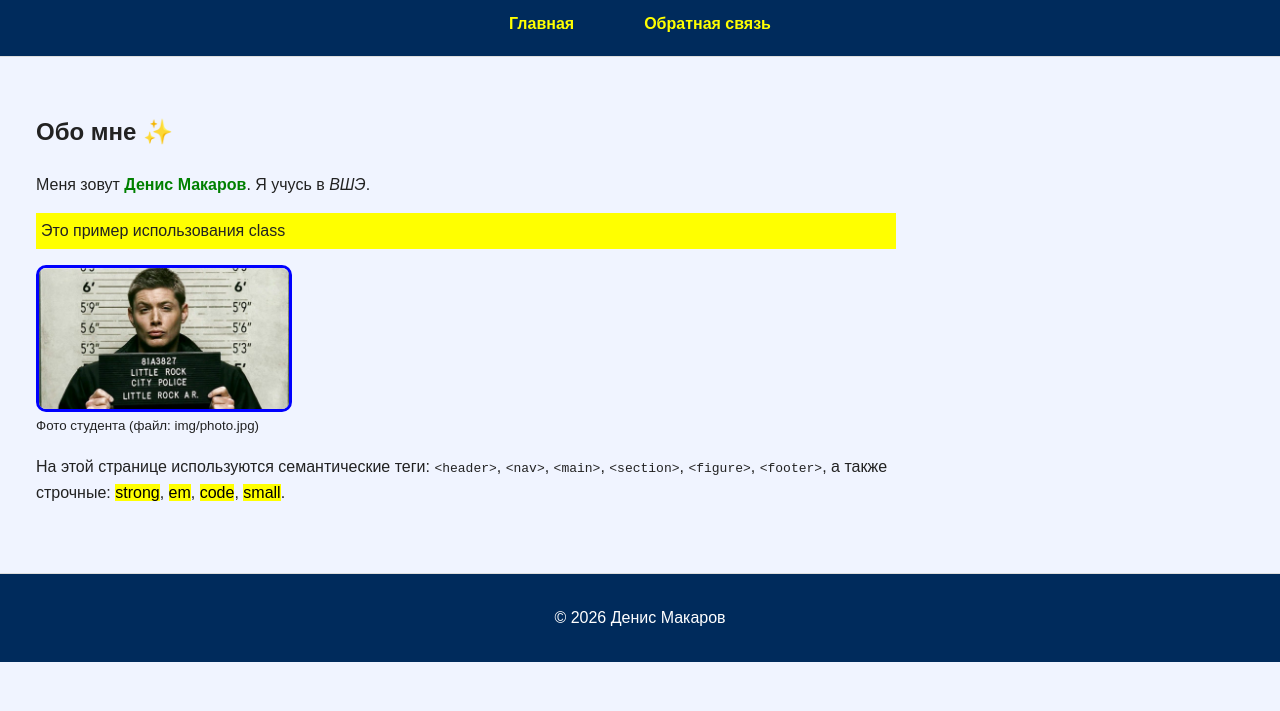
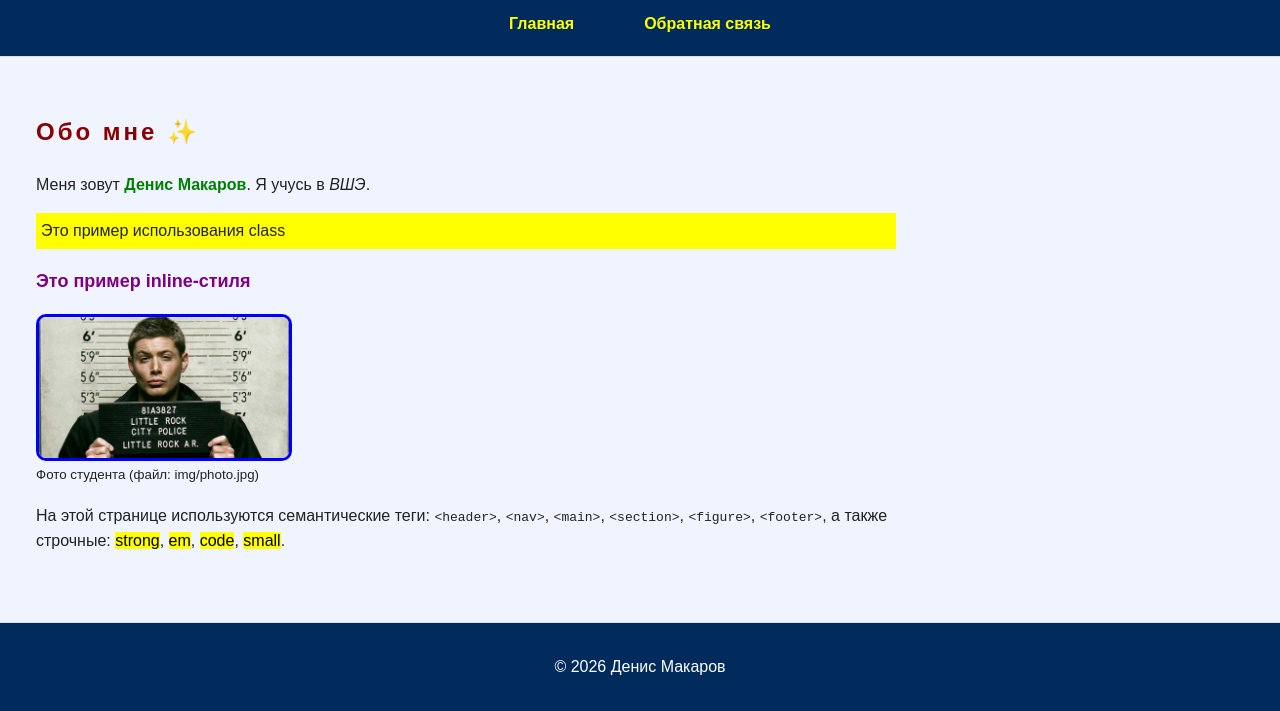
Before and after one commit to ddmakarov-scrwr/hse-site, a plain HTML site: page index.html in a window 1280 px wide. Shown: the part 115-826 px from the top of the page. Before the commit the page ends 800 px from the top, so only its background shows below. Drawn offline with Linux system fonts and the light colour scheme.

Commit message:
Добавлен inline-стиль

```diff
--- a/index.html
+++ b/index.html
@@ -5,6 +5,12 @@
   <meta name="viewport" content="width=device-width, initial-scale=1" />
   <title>Я — студент ВШЭ</title>
   <link rel="stylesheet" href="styles.css" />
+<style>
+  h2 {
+    letter-spacing: 3px;
+    color: darkred;
+  }
+</style>
 </head>
 <body>
   <header>
@@ -20,6 +26,9 @@
       <h2>Обо мне</h2>
       <p>Меня зовут <strong>Денис Макаров</strong>. Я учусь в <em>ВШЭ</em>.</p>
 	<p class="highlight">Это пример использования class</p>
+<p style="color: purple; font-weight: bold; font-size: 18px;">
+  Это пример inline-стиля
+</p>
 
       <figure>
         <img src="img/photo.jpg" alt="Фото студента" />
```
